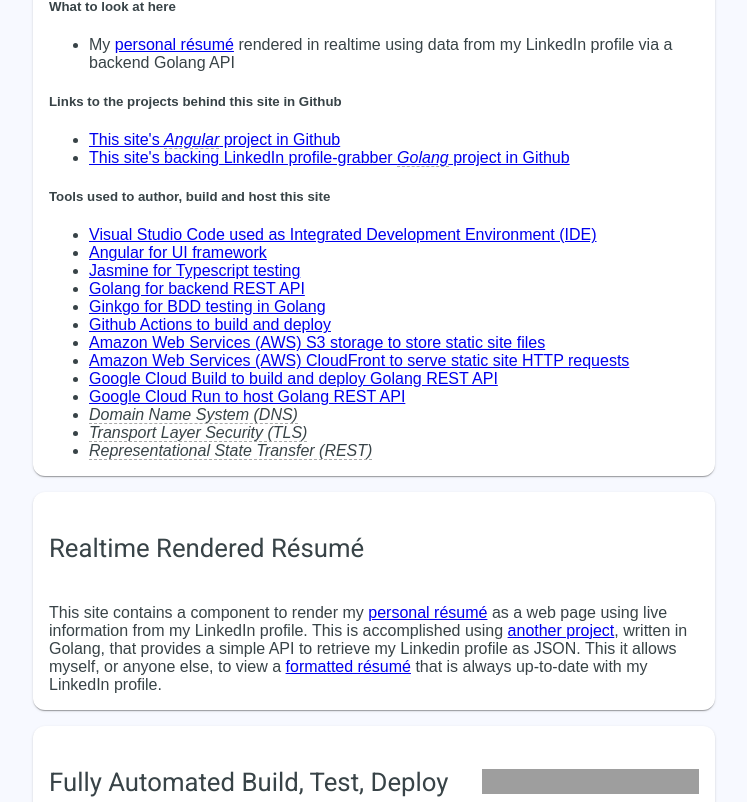
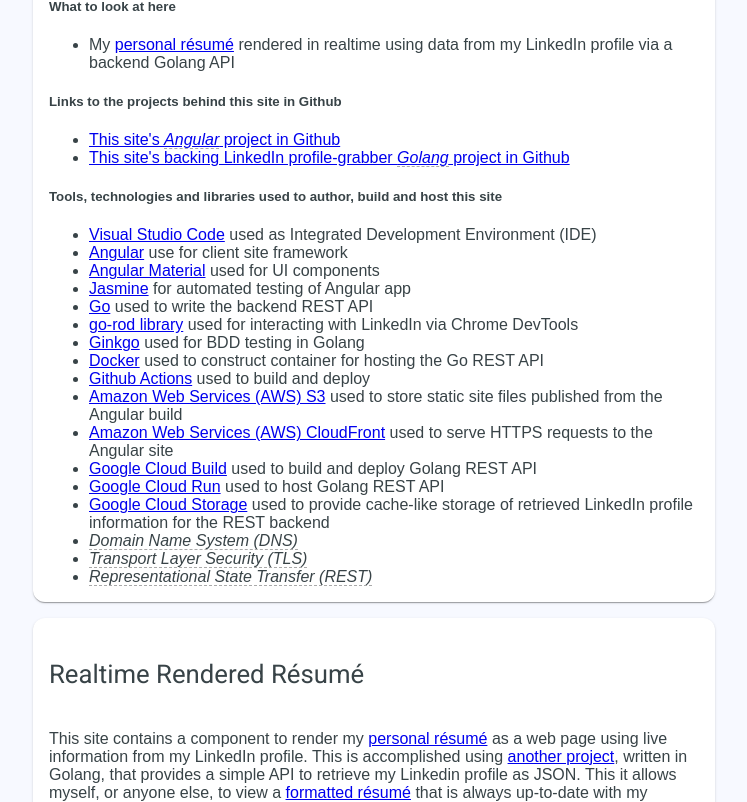
Before and after one commit to invinity/mattpitts-site, an Angular app: page / in a window 1280 px wide. Shown: the part 688-1490 px from the top of the page, without its empty margins (15-762 px from the left). Built offline with nearby package versions, Linux system fonts and the light colour scheme; grey boxes are pictures that could not be loaded.

Commit message:
updates to home to expand/improve list of tech used

```diff
--- a/src/app/home/home.component.html
+++ b/src/app/home/home.component.html
@@ -60,28 +60,44 @@
                                     site's backing LinkedIn
                                     profile-grabber <span class="skill">Golang</span> project in Github</a></li>
                         </ul>
-                        <h5>Tools used to author, build and host this site</h5>
+                        <h5>Tools, technologies and libraries used to author, build and host this site</h5>
                         <ul>
-                            <li><a href="https://code.visualstudio.com/">Visual Studio Code used as Integrated
-                                    Development Environment (IDE)</a></li>
-                            <li><a href="https://angular.dev" target="_blank">Angular for UI framework</a></li>
-                            <li><a href="https://jasmine.github.io/" target="_blank">Jasmine for Typescript testing</a>
+                            <li><a href="https://code.visualstudio.com/">Visual Studio Code</a> used as Integrated
+                                Development Environment (IDE)</li>
+                            <li><a href="https://angular.dev" target="_blank">Angular</a> use for client site framework
                             </li>
-                            <li><a href="https://go.dev/" target="_blank">Golang for backend REST API</a></li>
-                            <li><a href="https://github.com/onsi/ginkgo" target="_blank">Ginkgo for BDD testing in
-                                    Golang</a></li>
-                            <li><a href="https://docs.github.com/en/actions" target="_blank">Github Actions to build and
-                                    deploy</a></li>
-                            <li><a href="https://docs.aws.amazon.com/AmazonS3/latest/userguide/Welcome.htmll"
-                                    target="_blank">Amazon Web Services (AWS) S3 storage to store static site files</a>
+                            <li><a href="https://material.angular.io/" target="_blank">Angular Material</a> used for UI
+                                components</li>
+                            <li><a href="https://jasmine.github.io/" target="_blank">Jasmine</a> for automated testing
+                                of Angular app
+                            </li>
+                            <li><a href="https://go.dev/" target="_blank">Go</a> used to write the backend REST API</li>
+                            <li><a href="https://github.com/go-rod/rod" target="_blank">go-rod library</a> used for
+                                interacting
+                                with LinkedIn via Chrome DevTools</li>
+                            <li><a href="https://github.com/onsi/ginkgo" target="_blank">Ginkgo</a> used for BDD testing
+                                in
+                                Golang</li>
+                            <li><a href="https://www.docker.com/" target="_blank">Docker</a> used to construct container
+                                for hosting the Go REST API</li>
+                            <li><a href="https://docs.github.com/en/actions" target="_blank">Github Actions</a> used to
+                                build and
+                                deploy</li>
+                            <li><a href="https://docs.aws.amazon.com/AmazonS3/latest/userguide/Welcome.html"
+                                    target="_blank">Amazon Web Services (AWS) S3</a> used to store static site files
+                                published from the Angular build
                             </li>
                             <li><a href="https://docs.aws.amazon.com/AmazonCloudFront/latest/DeveloperGuide/Introduction.html"
-                                    target="_blank">Amazon Web Services (AWS) CloudFront to serve static site HTTP
-                                    requests</a></li>
-                            <li><a href="https://cloud.google.com/build?hl=en" target="_blank">Google Cloud Build to
-                                    build and deploy Golang REST API</a></li>
-                            <li><a href="https://cloud.google.com/run?hl=en" target="_blank">Google Cloud Run to host
-                                    Golang REST API</a></li>
+                                    target="_blank">Amazon Web Services (AWS) CloudFront</a> used to serve HTTPS
+                                requests to the Angular site</li>
+                            <li><a href="https://cloud.google.com/build?hl=en" target="_blank">Google Cloud Build</a>
+                                used to
+                                build and deploy Golang REST API</li>
+                            <li><a href="https://cloud.google.com/run?hl=en" target="_blank">Google Cloud Run</a> used to
+                                host
+                                Golang REST API</li>
+                            <li><a href="https://cloud.google.com/storage?hl=en" target="_blank">Google Cloud Storage</a> used to
+                                provide cache-like storage of retrieved LinkedIn profile information for the REST backend</li>
                             <li><span class="skill">Domain Name System (DNS)</span></li>
                             <li><span class="skill">Transport Layer Security (TLS)</span></li>
                             <li><span class="skill">Representational State Transfer (REST)</span></li>
```
